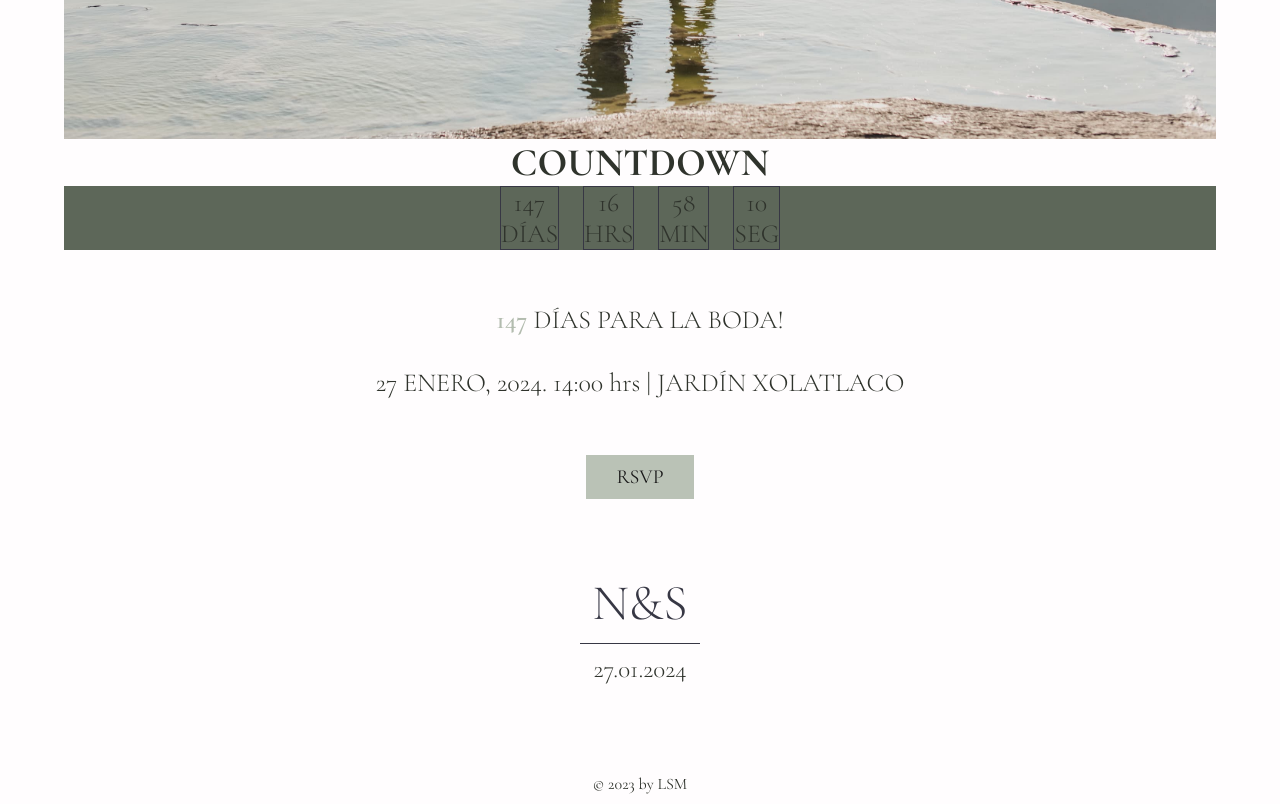
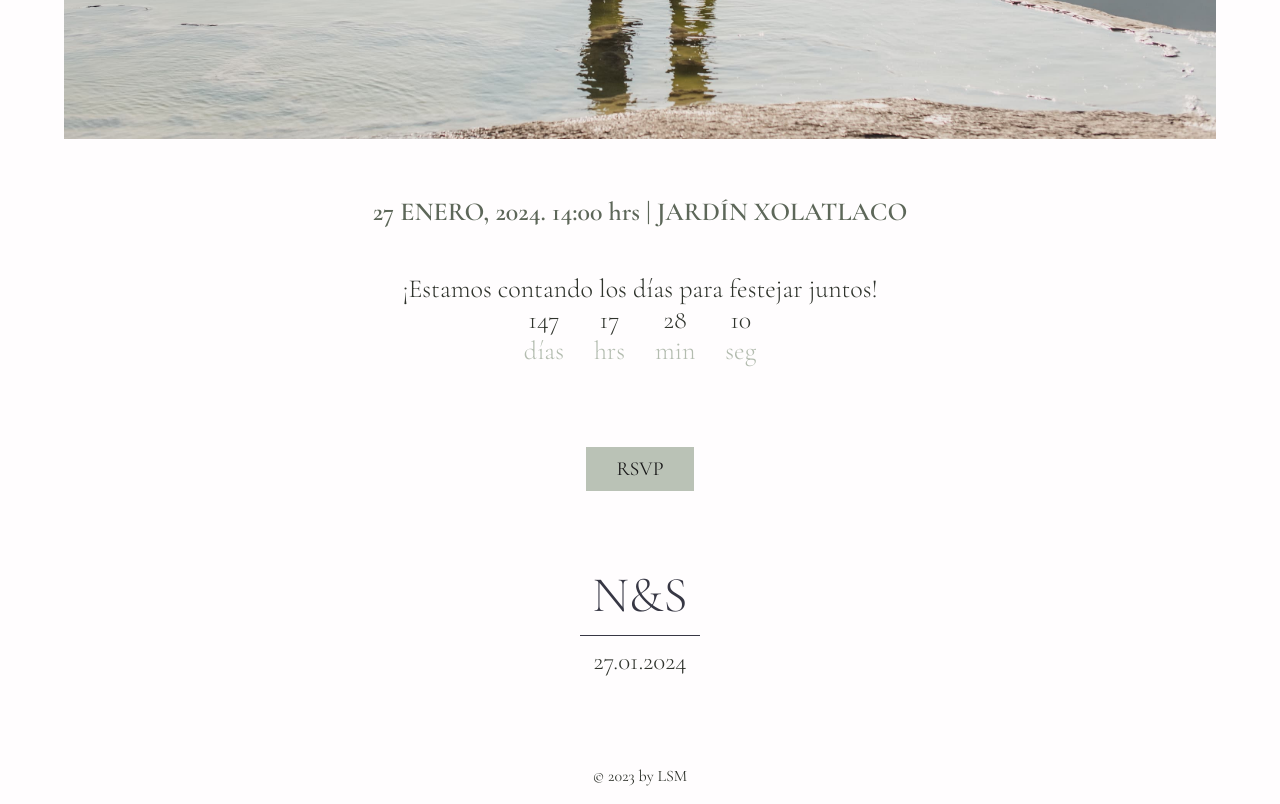
Before and after one commit to richipargo/nadia-stefan, a React (Vite) app: page / in a window 1280 px wide. Shown: the part 700-1504 px from the top of the page. Built offline with nearby package versions, Linux system fonts and the light colour scheme.

Commit message:
Move countdown location in Home

```diff
--- a/src/components/CountdownTimer.jsx
+++ b/src/components/CountdownTimer.jsx
@@ -1,6 +1,6 @@
 import '../style_components/countdown-timer.css';
 import { useState, useEffect } from 'react';
-const COUNTDOWN_TARGET = new Date('2024-01-27T13:30:00');
+const COUNTDOWN_TARGET = new Date('2024-01-27T14:00:00');
 
 const getTimeLeft = () => {
   const totalTimeLeft = COUNTDOWN_TARGET - new Date();
@@ -25,7 +25,7 @@ const CountdownTimer = () => {
   }, []);
   return (
     <div className="countdownTimer">
-      <h2>Countdown</h2>
+      <p>¡Estamos contando los días para festejar juntos!</p>
       <div className="content">
         {Object.entries(timeLeft).map((el) => {
           const label = el[0];
--- a/src/components/Home.jsx
+++ b/src/components/Home.jsx
@@ -8,11 +8,10 @@ const Home = () => {
   return (
     <div className="home">
       <Hero />
-      <CountdownTimer />
-      <Countdown />
       <p className="when-where">
         27 Enero, 2024. 14:00<span className="pm-span"> hrs</span> | Jardín Xolatlaco
       </p>
+      <CountdownTimer />
       <RsvpBtn />
     </div>
   );
--- a/src/style_components/countdown-timer.css
+++ b/src/style_components/countdown-timer.css
@@ -1,13 +1,22 @@
+.countdownTimer {
+  padding: 4% 0;
+}
+
 .countdownTimer .content {
   width: 100%;
-  background-color: var(--main);
   display: flex;
   flex-direction: row;
   justify-content: center;
-  gap: 1.5rem;
+  gap: 10px;
   margin: 0 auto;
+  text-transform: uppercase;
+  /* border: 1px solid var(--dark-green); */
 }
 
 .countdownTimer .box {
-  border: 1px solid var(--dark);
+  padding: 0 10px;
 }
+.label {
+  color: var(--extra);
+  text-transform: lowercase;
+}
--- a/src/style_components/home.css
+++ b/src/style_components/home.css
@@ -2,16 +2,18 @@
   width: 90%;
   margin: 0 auto;
   padding: 0 0 5% 0;
-  text-transform: uppercase;
   text-align: center;
   font-size: 26px;
   font-weight: 300;
 }
+.when-where {
+  margin-top: 5%;
+  text-transform: uppercase;
+  font-weight: 600;
+  color: var(--main);
+}
 .pm-span {
   text-transform: lowercase;
-}
-.when-where {
-  margin-top: 1%;
 }
 @media all and (min-width: 320px) and (max-width: 600px) {
   .home {
--- a/src/style_components/rsvp-btn.css
+++ b/src/style_components/rsvp-btn.css
@@ -5,7 +5,7 @@
   border: none;
   background-color: var(--extra);
   opacity: 0.9;
-  margin-top: 5%;
+  margin-top: 3%;
 }
 .rsvp-btn:hover {
   cursor: pointer;
```
